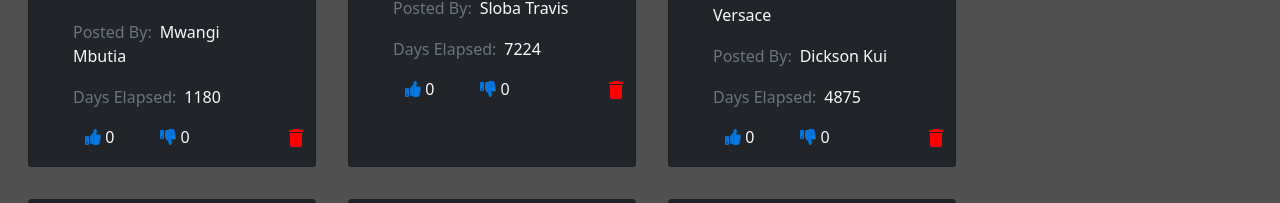
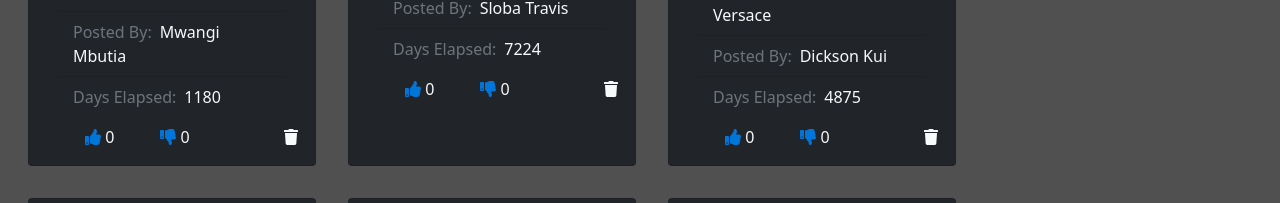
Before and after one commit to vantablanta/quotes-app, an Angular app: page / in a window 1280 px wide. Shown: the part 521-724 px from the top of the page. Built offline with nearby package versions, Linux system fonts and the light colour scheme.

Commit message:
update image

```diff
--- a/src/app/component/details/details.component.html
+++ b/src/app/component/details/details.component.html
@@ -61,7 +61,7 @@
                         {{detail.quoteDownVote}}
                     </div>
                     <div class="col-md-4">
-                        <img (click)="delete(i)" class="card-delete ms-5" src="../assets/del.svg">
+                        <fa-icon class="card-delete ms-5" (click)="delete(i)" [icon]="faTrash"></fa-icon>
                     </div>
 
                 </div>
```
